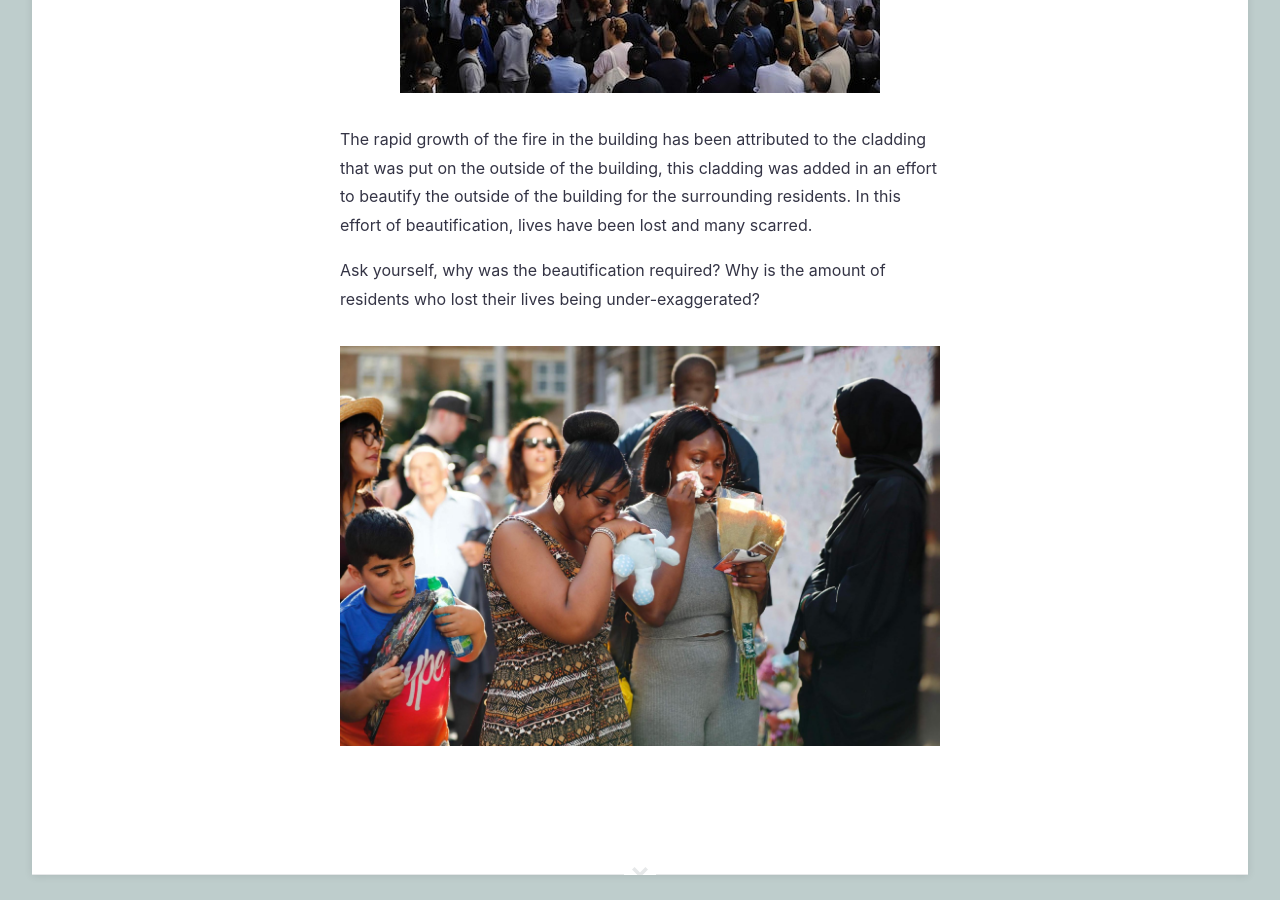
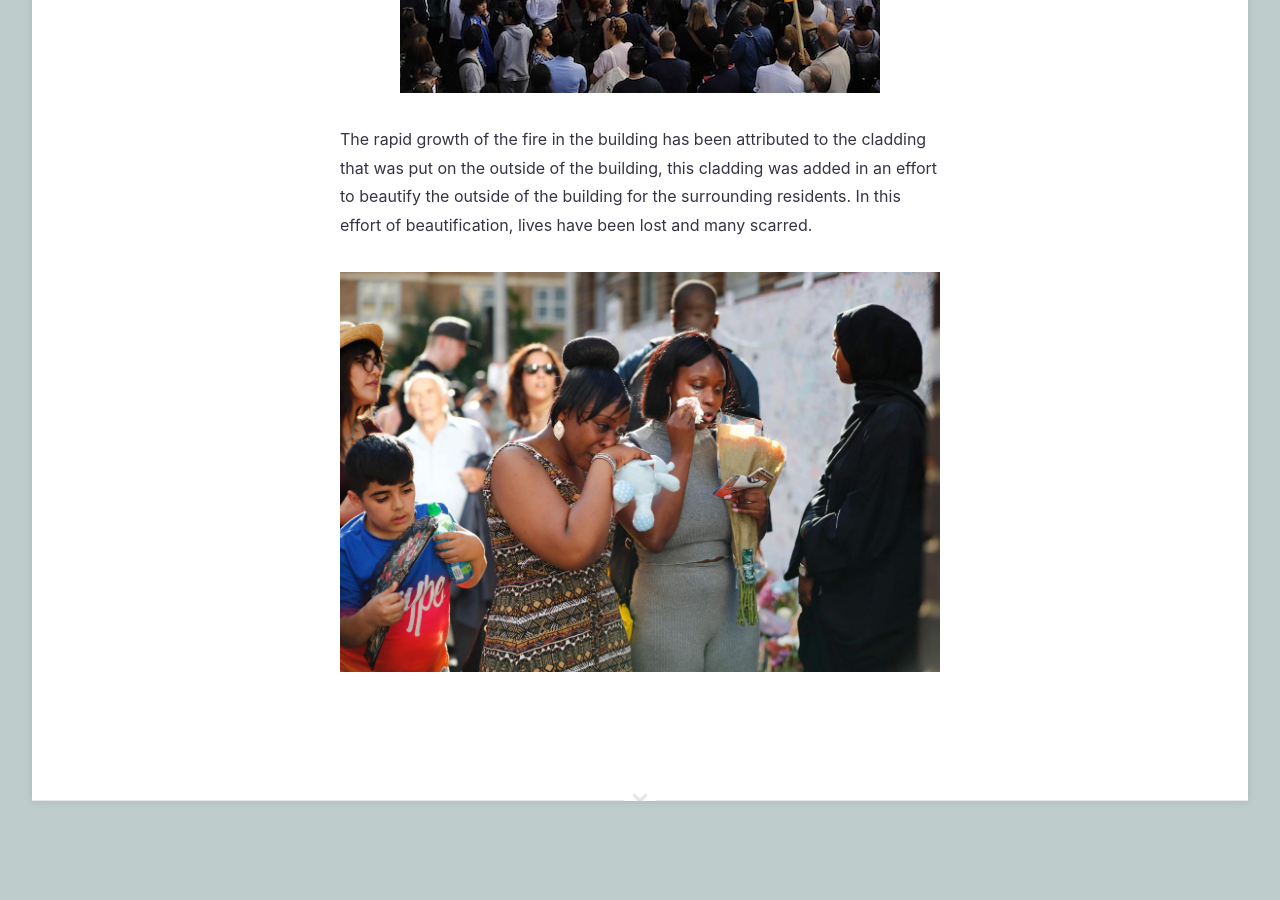
Before and after one commit to AleemRehman/AleemRehman.github.io, a Jekyll site: the page built from _posts/2017-11-19-Injustice.markdown, in a window 1280 px wide and 900 px high, scrolled down 1240 px. Built offline with Jekyll 4.4.1, drawn with Linux system fonts in a browser that asks for light colours; after the commit the page ends 2073 px from its top, so only the background shows below that.

Commit message:
Changes to grenfell

```diff
--- a/_posts/2017-11-19-Injustice.markdown
+++ b/_posts/2017-11-19-Injustice.markdown
@@ -13,7 +13,4 @@ On the 14th of June Grenfell tower in North Kensington went up in flames. This f
 
 The rapid growth of the fire in the building has been attributed to the cladding that was put on the outside of the building, this cladding was added in an effort to beautify the outside of the building for the surrounding residents. In this effort of beautification, lives have been lost and many scarred.
 
-Ask yourself, why was the beautification required?
-Why is the amount of residents who lost their lives being under-exaggerated?
-
 ![Grenfell People]({{site.baseurl}}/images/grenfell-tower-crying.jpg)
```
